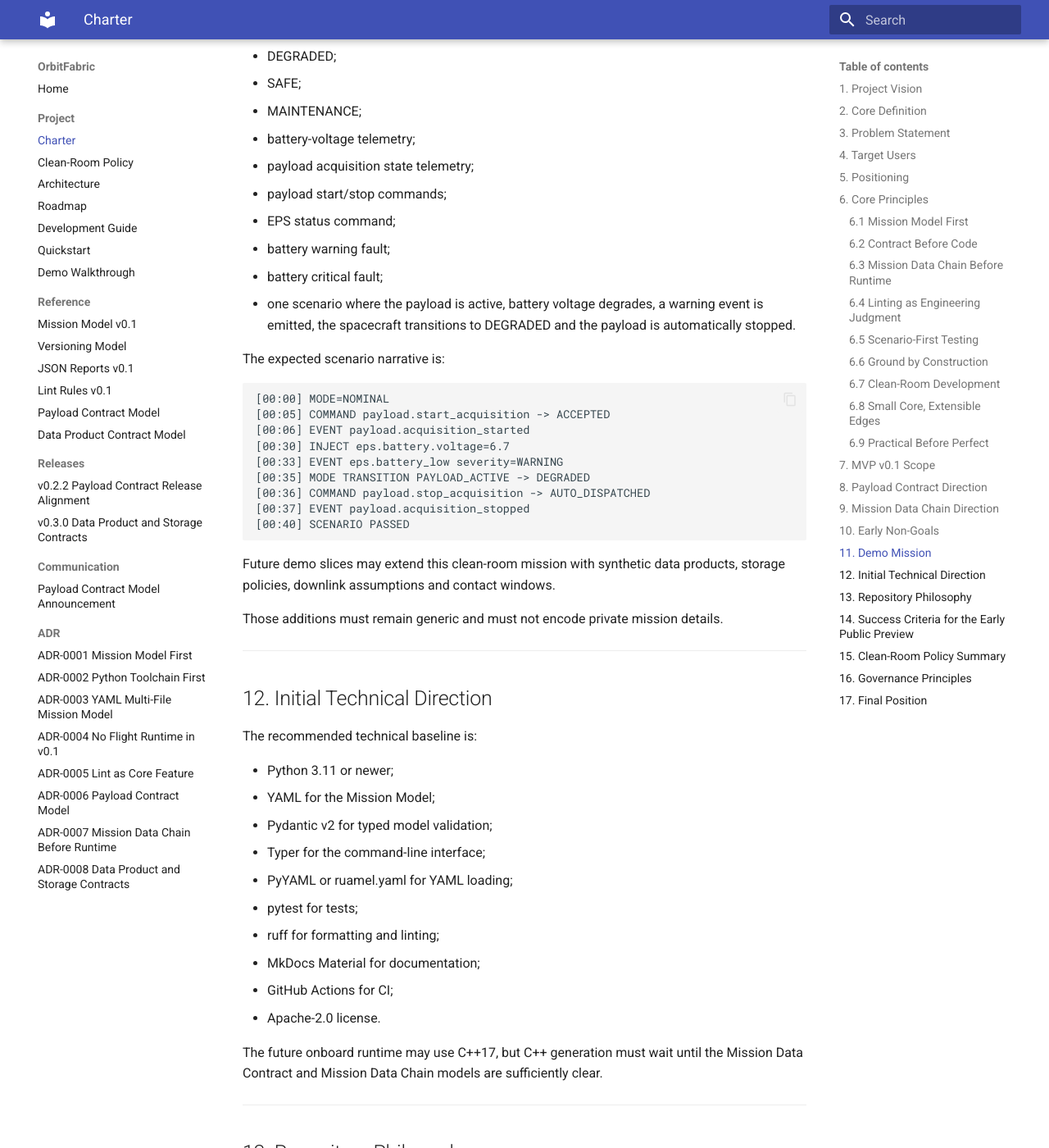
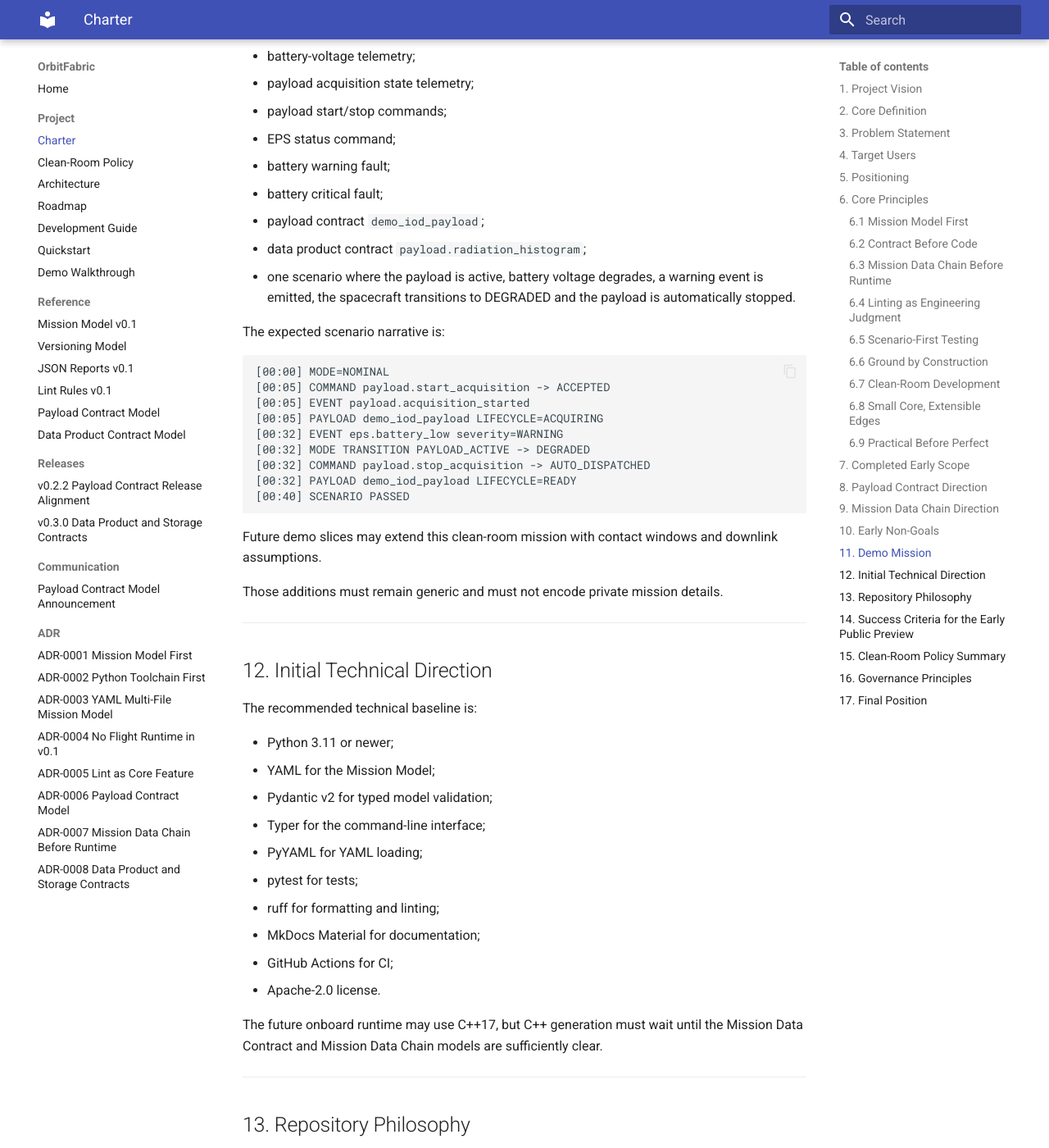
Before and after one commit to FAROTECH/orbitfabric, an MkDocs documentation site: the page built from docs/PROJECT_CHARTER.md, in a window 1280 px wide and 1400 px high, scrolled down 10136 px. Shown: the whole window at 82% size. Built offline with MkDocs 1.6.1 and Material for MkDocs 9.7.7, drawn with Linux system fonts in a browser that asks for light colours; some of the changed text lies outside the part shown.

Commit message:
docs: align project charter status with v0.3

````diff
--- a/docs/PROJECT_CHARTER.md
+++ b/docs/PROJECT_CHARTER.md
@@ -215,31 +215,28 @@
 
 ---
 
-## 7. MVP v0.1 Scope
+## 7. Completed Early Scope
 
-The goal of v0.1 is to demonstrate the complete OrbitFabric philosophy with a small but coherent vertical slice.
+The early OrbitFabric preview has already demonstrated the core philosophy with a small but coherent vertical slice.
 
-v0.1 must include:
+The current v0.3.0 baseline includes:
 
 - Mission Model YAML files;
 - model loading;
 - structural validation;
 - semantic linting;
 - generated Markdown documentation;
-- simple simulation runtime;
+- simple deterministic simulation runtime;
 - scenario runner;
-- mock EPS subsystem;
-- mock Payload subsystem;
-- minimal telemetry registry;
-- minimal command router;
-- minimal event bus;
-- minimal mode manager;
-- minimal fault monitor;
+- payload contract model;
+- data product contract model;
+- generated payload documentation;
+- generated data product documentation;
 - readable logs;
 - JSON reports;
 - one complete demo mission named `demo-3u`.
 
-v0.1 must support these commands:
+The current baseline supports these commands:
 
 ```bash
 orbitfabric lint examples/demo-3u/mission/
@@ -367,6 +364,8 @@
 - EPS status command;
 - battery warning fault;
 - battery critical fault;
+- payload contract `demo_iod_payload`;
+- data product contract `payload.radiation_histogram`;
 - one scenario where the payload is active, battery voltage degrades, a warning event is emitted, the spacecraft transitions to DEGRADED and the payload is automatically stopped.
 
 The expected scenario narrative is:
@@ -374,16 +373,16 @@
 ```text
 [00:00] MODE=NOMINAL
 [00:05] COMMAND payload.start_acquisition -> ACCEPTED
-[00:06] EVENT payload.acquisition_started
-[00:30] INJECT eps.battery.voltage=6.7
-[00:33] EVENT eps.battery_low severity=WARNING
-[00:35] MODE TRANSITION PAYLOAD_ACTIVE -> DEGRADED
-[00:36] COMMAND payload.stop_acquisition -> AUTO_DISPATCHED
-[00:37] EVENT payload.acquisition_stopped
+[00:05] EVENT payload.acquisition_started
+[00:05] PAYLOAD demo_iod_payload LIFECYCLE=ACQUIRING
+[00:32] EVENT eps.battery_low severity=WARNING
+[00:32] MODE TRANSITION PAYLOAD_ACTIVE -> DEGRADED
+[00:32] COMMAND payload.stop_acquisition -> AUTO_DISPATCHED
+[00:32] PAYLOAD demo_iod_payload LIFECYCLE=READY
 [00:40] SCENARIO PASSED
 ```
 
-Future demo slices may extend this clean-room mission with synthetic data products, storage policies, downlink assumptions and contact windows.
+Future demo slices may extend this clean-room mission with contact windows and downlink assumptions.
 
 Those additions must remain generic and must not encode private mission details.
 
@@ -397,7 +396,7 @@
 - YAML for the Mission Model;
 - Pydantic v2 for typed model validation;
 - Typer for the command-line interface;
-- PyYAML or ruamel.yaml for YAML loading;
+- PyYAML for YAML loading;
 - pytest for tests;
 - ruff for formatting and linting;
 - MkDocs Material for documentation;
````
Also changed, not shown: other parts of docs/PROJECT_CHARTER.md (+5 -5 lines).
